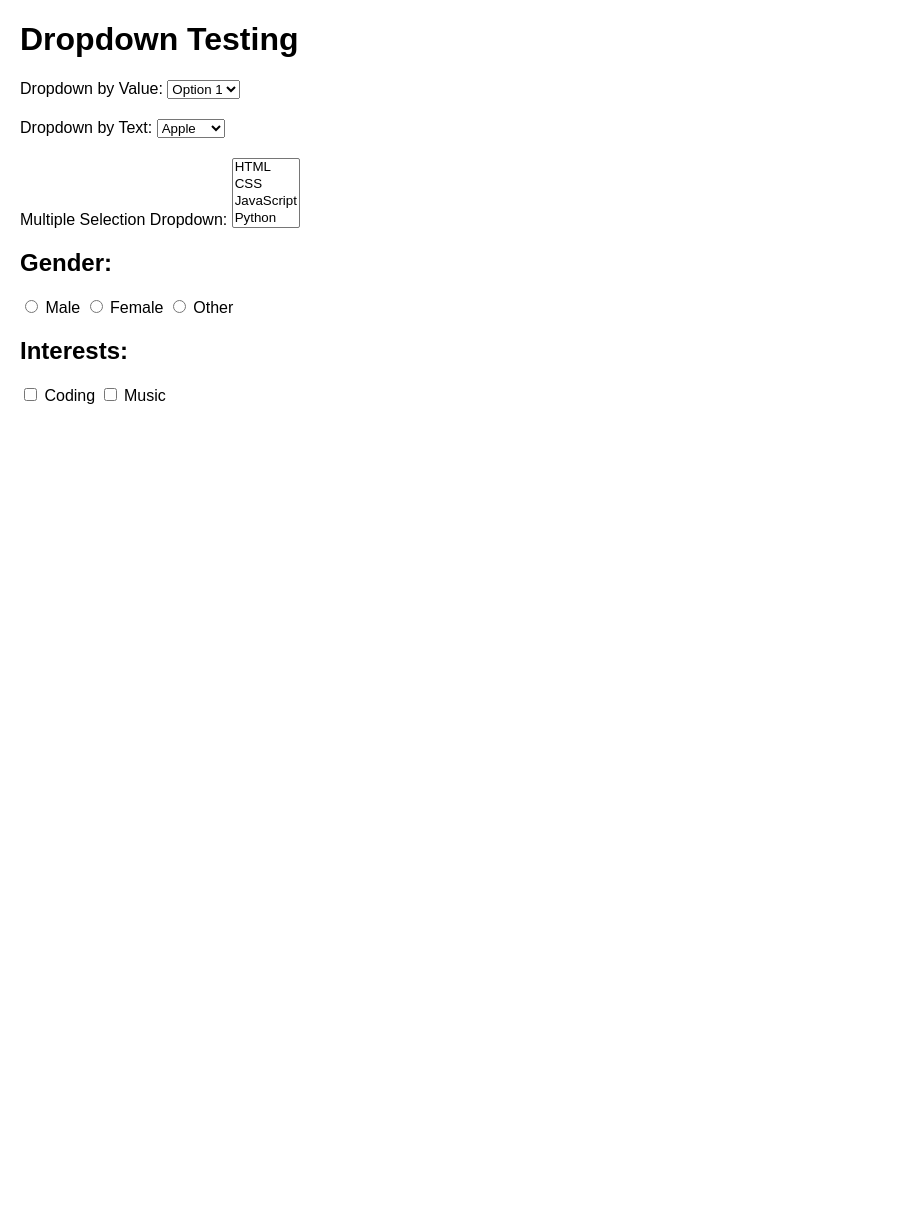
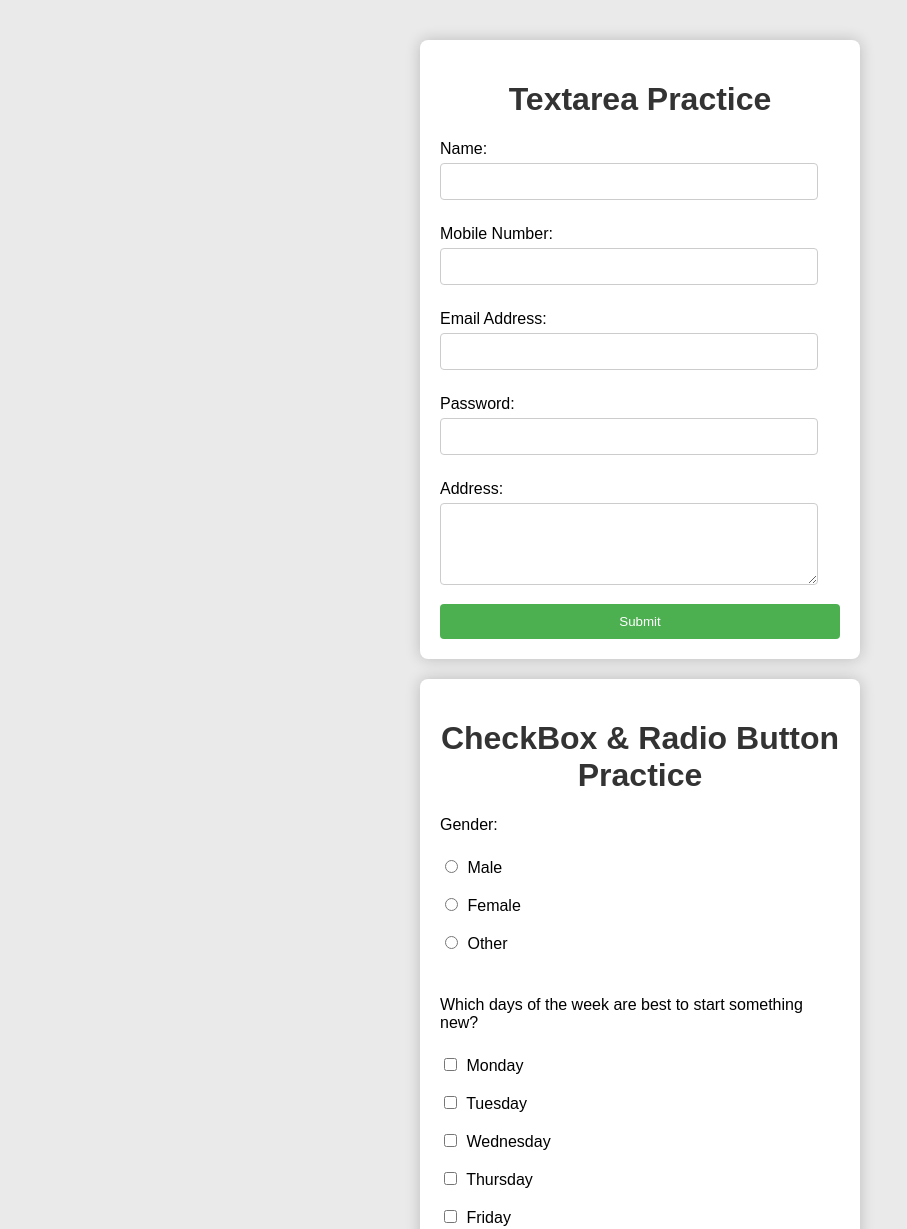
Before and after one commit to rajneeshkumar1507/cypress-practice, a plain HTML site: page index.html in a window 1280 px wide. Shown: the top 1229 px of the page, without its empty margins (0-907 px from the left). Before the commit the page ends 800 px from the top, so only its background shows below. Drawn offline with Linux system fonts and the light colour scheme.

Commit message:
Add better css and welcome page

```diff
--- a/index.html
+++ b/index.html
@@ -3,65 +3,105 @@
 <head>
     <meta charset="UTF-8">
     <meta name="viewport" content="width=device-width, initial-scale=1.0">
-    <title>Dropdown Testing</title>
+    <title>Form Practice</title>
     <link rel="stylesheet" href="styles.css">
 </head>
 <body>
-    <h1>Dropdown Testing</h1>
-    <div class="dropdown">
-        <label for="dropdownValue">Dropdown by Value:</label>
-        <select id="dropdownValue">
-            <option value="1">Option 1</option>
-            <option value="2">Option 2</option>
-            <option value="3">Option 3</option>
-        </select>
+
+    <div class="form-container">
+        <h1>Textarea Practice</h1>
+        <form onsubmit="return handleSubmit(event)">
+            <label for="name">Name:</label>
+            <input type="text" id="name" name="name" required>
+
+            <label for="mobile">Mobile Number:</label>
+            <input type="tel" id="mobile" name="mobile" pattern="[0-9]{10}" required>
+
+            <label for="email">Email Address:</label>
+            <input type="email" id="email" name="email" required>
+
+            <label for="password">Password:</label>
+            <input type="password" id="password" name="password" required>
+
+            <label for="address">Address:</label>
+            <textarea id="address" name="address" rows="4" required></textarea>
+
+            <button type="submit">Submit</button>
+        </form>
     </div>
-    <div class="dropdown">
-        <label for="dropdownText">Dropdown by Text:</label>
-        <select id="dropdownText">
-            <option value="a">Apple</option>
-            <option value="b">Banana</option>
-            <option value="c">Cherry</option>
-        </select>
+
+    <div class="form-container">
+        <h1>CheckBox & Radio Button Practice</h1>
+        <label>Gender:</label><br>
+        <div class="radio-group">
+            <input type="radio" id="male" name="gender" value="male">
+            <label for="male">Male</label><br><br>
+
+            <input type="radio" id="female" name="gender" value="female">
+            <label for="female">Female</label><br><br>
+
+            <input type="radio" id="other" name="gender" value="other">
+            <label for="other">Other</label>
+        </div>
+        <br>
+        <label>Which days of the week are best to start something new?</label><br>
+        <div class="checkbox-group">
+            <input type="checkbox" id="monday" name="days" value="Monday">
+            <label for="monday">Monday</label><br><br>
+
+            <input type="checkbox" id="tuesday" name="days" value="Tuesday">
+            <label for="tuesday">Tuesday</label><br><br>
+
+            <input type="checkbox" id="wednesday" name="days" value="Wednesday">
+            <label for="wednesday">Wednesday</label><br><br>
+
+            <input type="checkbox" id="thursday" name="days" value="Thursday">
+            <label for="thursday">Thursday</label><br><br>
+
+            <input type="checkbox" id="friday" name="days" value="Friday">
+            <label for="friday">Friday</label><br><br>
+
+            <input type="checkbox" id="saturday" name="days" value="Saturday">
+            <label for="saturday">Saturday</label><br><br>
+
+            <input type="checkbox" id="sunday" name="days" value="Sunday">
+            <label for="sunday">Sunday</label>
+        </div>
     </div>
-    <div class="dropdown">
-        <label for="dropdownMultiple">Multiple Selection Dropdown:</label>
-        <select id="dropdownMultiple" multiple>
-            <option value="html">HTML</option>
-            <option value="css">CSS</option>
-            <option value="js">JavaScript</option>
-            <option value="python">Python</option>
+
+    <div class="form-container">
+        <h1>Dropdown Practice</h1>
+        <label for="travel">Where do you plan to travel this year?</label><br>
+        <select id="travel" name="travel" required>
+            <option value="">Select a place</option>
+            <option value="Goa">Goa</option>
+            <option value="Kerala">Kerala</option>
+            <option value="Rajasthan">Rajasthan</option>
+            <option value="Maharashtra">Maharashtra</option>
+            <option value="Uttarakhand">Uttarakhand</option>
         </select>
     </div>
 
-    <div class="gender-selection">
-        <h2>Gender:</h2>
-        <label>
-            <input type="radio" name="gender" value="male" required>
-            Male
-        </label>
-        <label>
-            <input type="radio" name="gender" value="female" required>
-            Female
-        </label>
-        <label>
-            <input type="radio" name="gender" value="other" required>
-            Other
-        </label>
+    <div class="form-container">
+        <h1>Year of Experience in Test Automation</h1>
+        <label>Experience:</label><br>
+        <div class="checkbox-group">
+            <input type="checkbox" id="year1" name="experience" value="1 year">
+            <label for="year1">1 Year</label><br><br>
+
+            <input type="checkbox" id="year2" name="experience" value="2 years">
+            <label for="year2">2 Years</label><br><br>
+
+            <input type="checkbox" id="year3" name="experience" value="3 years">
+            <label for="year3">3 Years</label><br><br>
+
+            <input type="checkbox" id="year4" name="experience" value="4 years">
+            <label for="year4">4 Years</label><br><br>
+
+            <input type="checkbox" id="year5" name="experience" value="5 years">
+            <label for="year5">5 Years</label><br><br>
+        </div>
     </div>
-
-    <div class="checkboxes">
-        <h2>Interests:</h2>
-        <label>
-            <input type="checkbox" name="interest" value="coding">
-            Coding
-        </label>
-        <label>
-            <input type="checkbox" name="interest" value="music">
-            Music
-        </label>
-    </div>
-
     <script src="script.js"></script>
 </body>
 </html>
--- a/script.js
+++ b/script.js
@@ -1,15 +1,9 @@
-const dropdownValue = document.getElementById('dropdownValue');
-        dropdownValue.addEventListener('change', function() {
-            console.log("Selected by Value: ", dropdownValue.value);
-        });
+function handleSubmit(event) {
+    event.preventDefault();
 
-        const dropdownText = document.getElementById('dropdownText');
-        dropdownText.addEventListener('change', function() {
-            console.log("Selected by Text: ", dropdownText.options[dropdownText.selectedIndex].text);
-        });
-
-        const dropdownMultiple = document.getElementById('dropdownMultiple');
-        dropdownMultiple.addEventListener('change', function() {
-            const selectedOptions = Array.from(dropdownMultiple.selectedOptions).map(option => option.text);
-            console.log("Selected Multiple Options: ", selectedOptions.join(', '));
-        });
+    const name = document.getElementById('name').value;
+    const email = document.getElementById('email').value;
+    localStorage.setItem('userName', name);
+    localStorage.setItem('userEmail', email);
+    window.location.href = 'welcome.html';
+}
--- a/styles.css
+++ b/styles.css
@@ -1,7 +1,77 @@
 body {
     font-family: Arial, sans-serif;
-    margin: 20px;
+    margin: 0;
+    padding: 20px;
+    background-color: #eaeaea;
 }
-.dropdown {
-    margin-bottom: 20px;
+
+.form-container {
+    width: 400px;
+    margin: 20px auto;
+    padding: 20px;
+    background: white;
+    border-radius: 8px;
+    box-shadow: 0 0 15px rgba(0, 0, 0, 0.2);
 }
+
+h1 {
+    text-align: center;
+    color: #333;
+}
+
+label {
+    display: block;
+    margin: 10px 0 5px;
+}
+
+input[type="text"],
+input[type="tel"],
+input[type="email"],
+input[type="password"],
+textarea,
+select {
+    width: calc(100% - 22px);
+    padding: 10px;
+    margin-bottom: 15px;
+    border: 1px solid #ccc;
+    border-radius: 4px;
+    box-sizing: border-box;
+}
+
+textarea {
+    resize: vertical;
+}
+
+button {
+    background-color: #4CAF50;
+    color: white;
+    padding: 10px 15px;
+    border: none;
+    border-radius: 4px;
+    cursor: pointer;
+    width: 100%;
+}
+
+button:hover {
+    background-color: #45a049;
+}
+
+.checkbox-group,
+.radio-group {
+    margin-bottom: 15px;
+}
+
+.checkbox-group label,
+.radio-group label {
+    display: inline;
+    margin-right: 10px;
+}
+
+.checkbox-group input,
+.radio-group input {
+    margin-right: 5px;
+}
+.radio-group label,
+.checkbox-group label {
+    font-weight: normal;
+}
--- /dev/null
+++ b/welcome.js
@@ -0,0 +1,4 @@
+const name = localStorage.getItem('userName');
+const email = localStorage.getItem('userEmail');
+document.getElementById('displayName').innerText = name;
+document.getElementById('displayEmail').innerText = email;
```
Also changed, not shown: welcome.html (added, +12 -0 lines).
